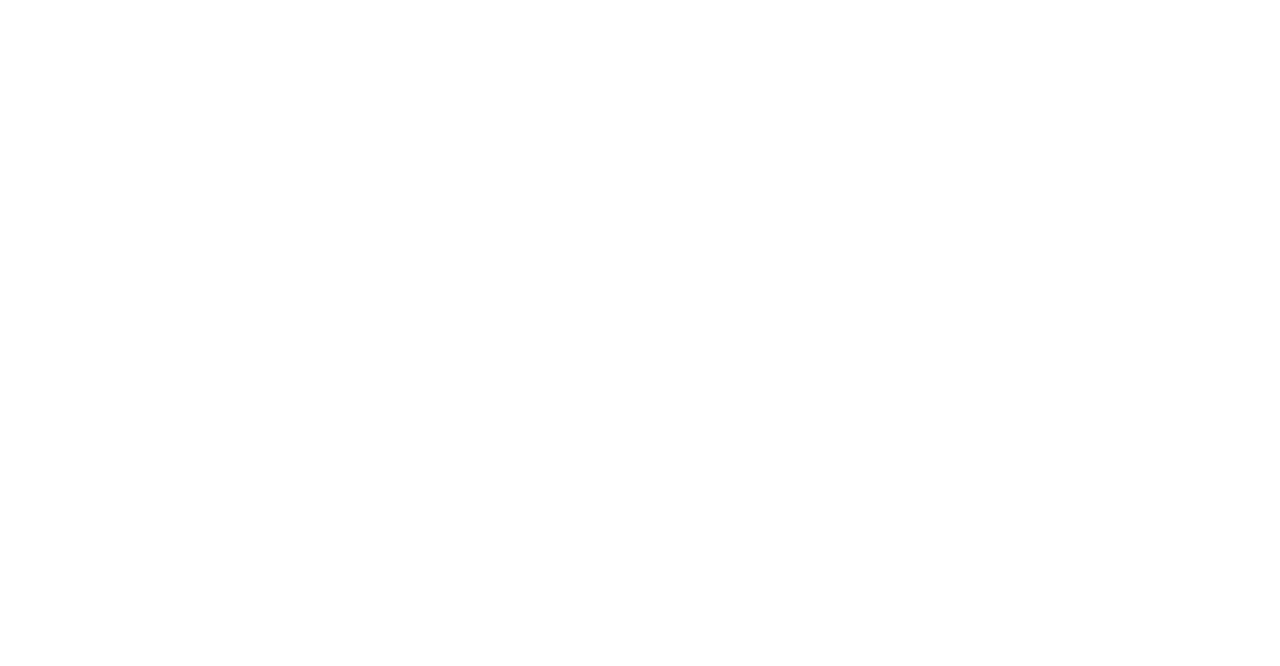
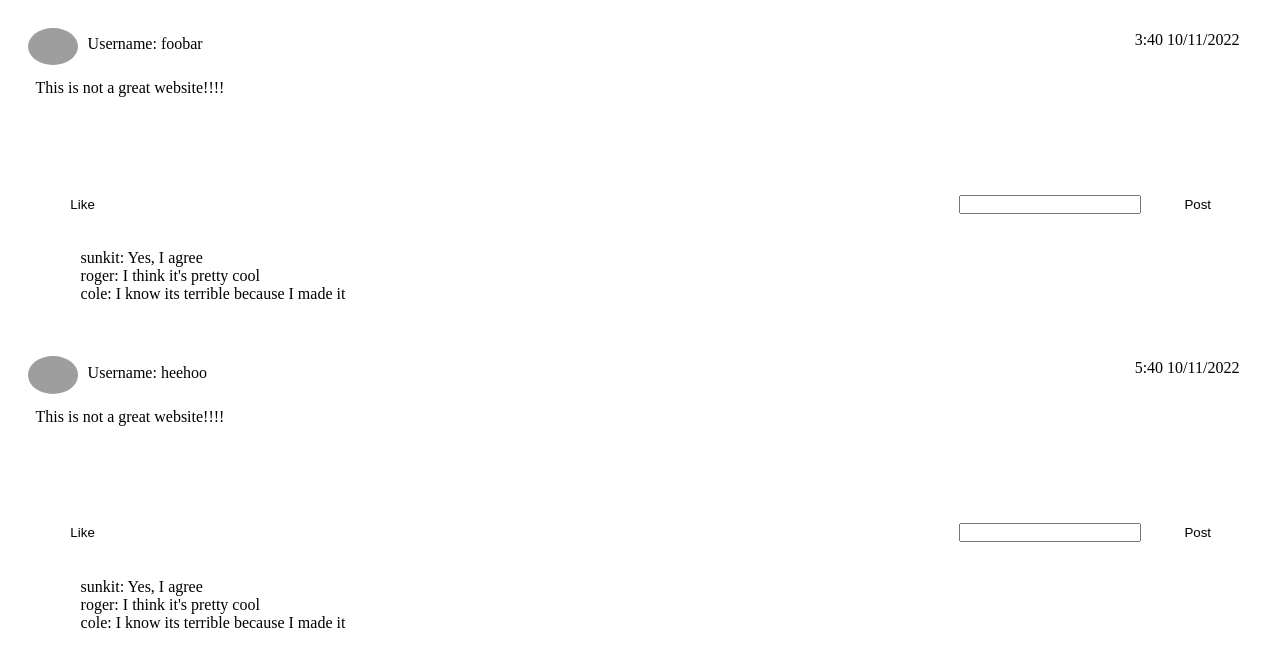
Before and after one commit to ReynXBC/realbeatz-front, a React (Create React App) app: page /dashboard in a window 1280 px wide. Shown: the top 666 px of the page. Built offline with nearby package versions, Linux system fonts and the light colour scheme; grey boxes are pictures that could not be loaded.

Commit message:
Fixed post not displaying bug

```diff
--- a/src/components/Dashboard.js
+++ b/src/components/Dashboard.js
@@ -1,5 +1,5 @@
 import { useState} from "react";
-import postList from "./PostList";
+import PostList from "./PostList";
 
 const Dashboard = () => {
 
@@ -52,7 +52,7 @@
 
         return (
             <div>
-                <postList postList={postList}/>
+                <PostList postList={postList}/>
             </div>
         );
 };
```
